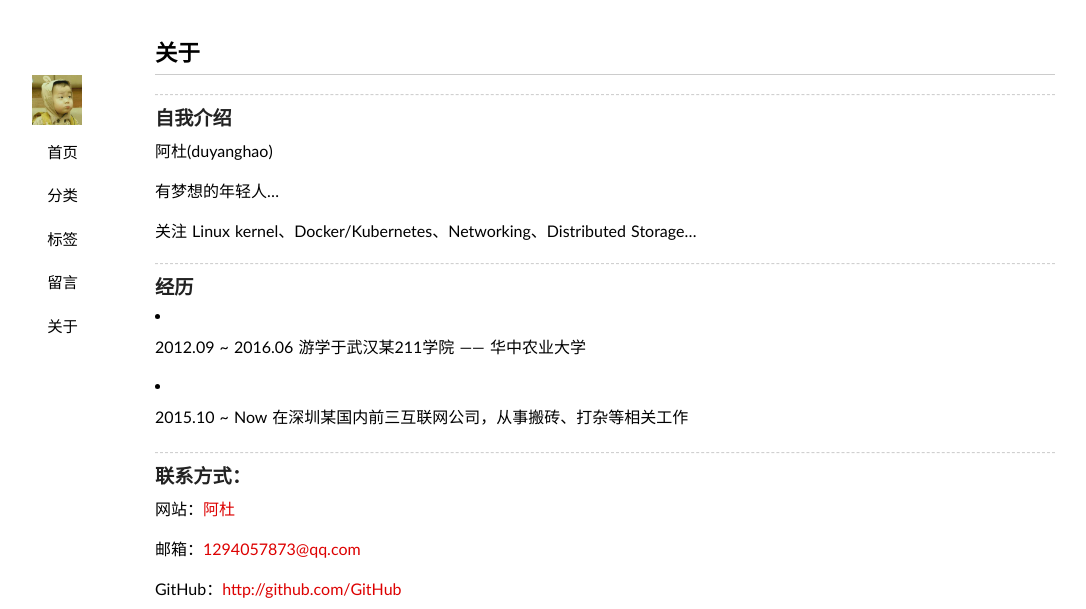
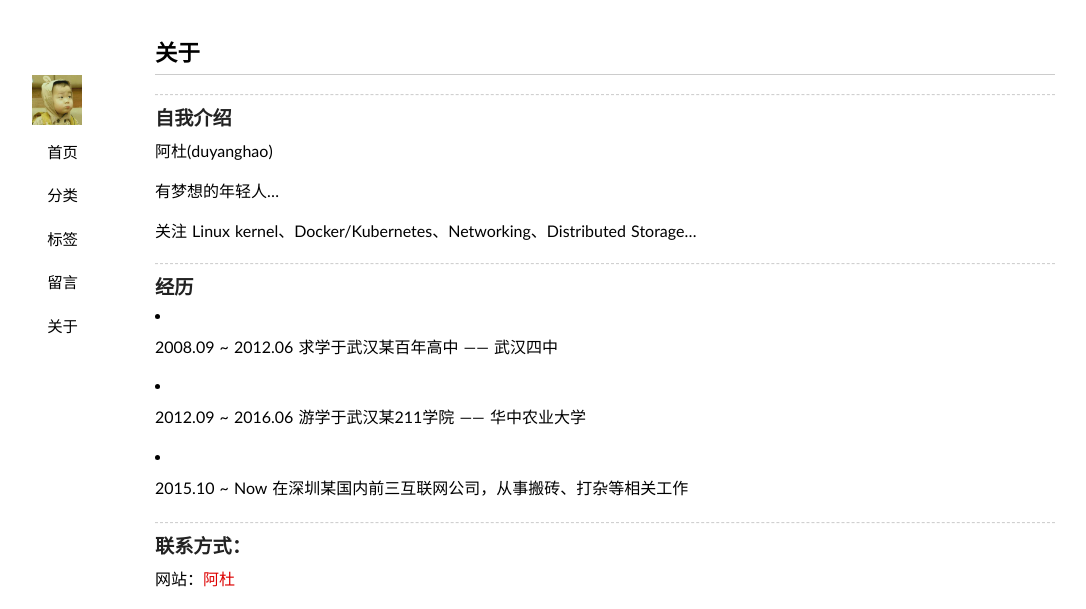
Before and after one commit to duyanghao/duyanghao.github.io, a Jekyll site: the page built from about/index.md, in a window 1280 px wide. Shown: the top 609 px of the page, without its empty margins (35-1121 px from the left). Built offline with Jekyll 4.4.1, drawn with Linux system fonts in a browser that asks for light colours; some web fonts are replaced.

Commit message:
Update about/index.md
Signed-off-by: duyanghao <1294057873@qq.com>

```diff
--- a/about/index.md
+++ b/about/index.md
@@ -18,6 +18,8 @@ comments: no
 ---
 
 ### 经历
+
+* 2008.09 ~ 2012.06 求学于武汉某百年高中 —— 武汉四中
 
 * 2012.09 ~ 2016.06 游学于武汉某211学院 —— 华中农业大学
 
```
